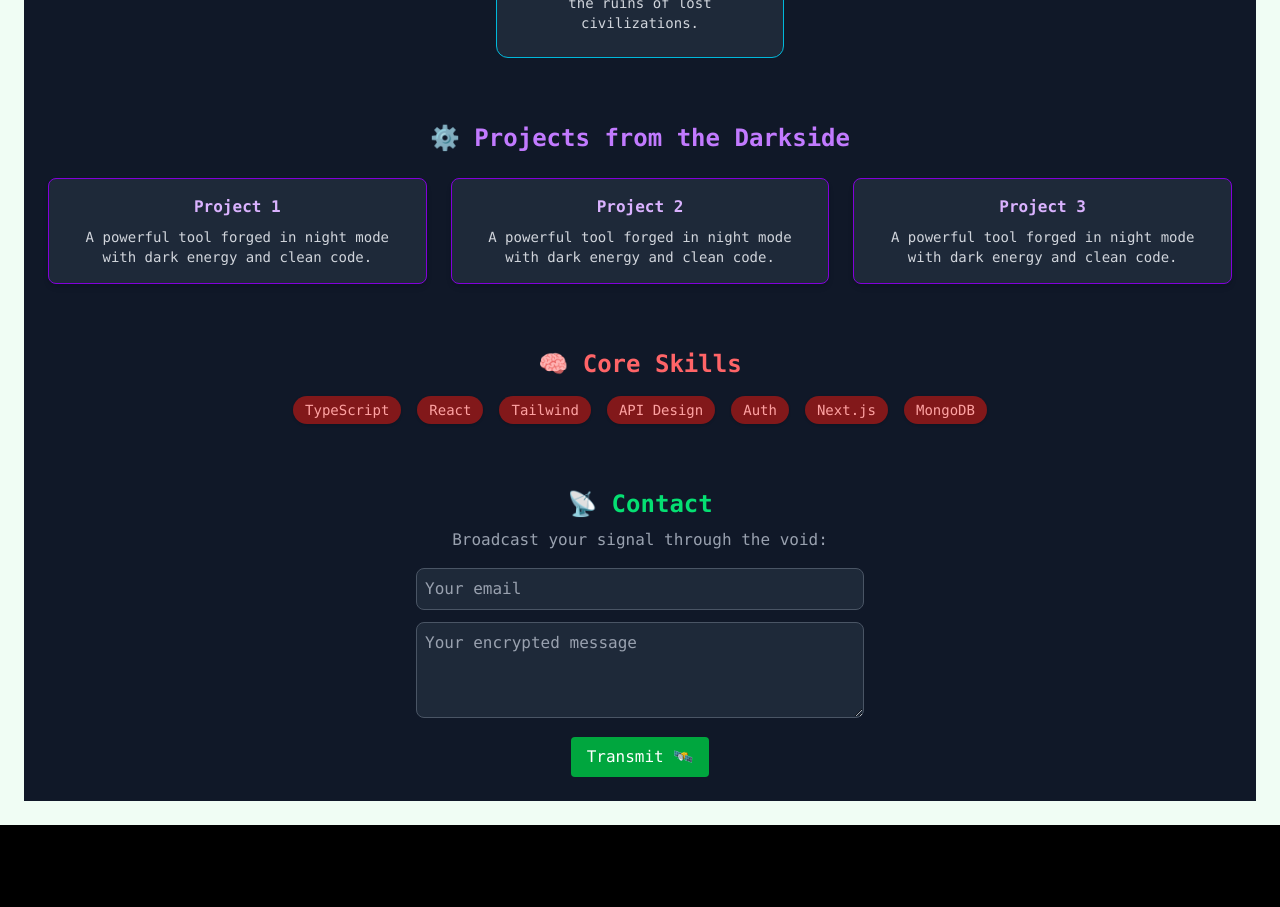
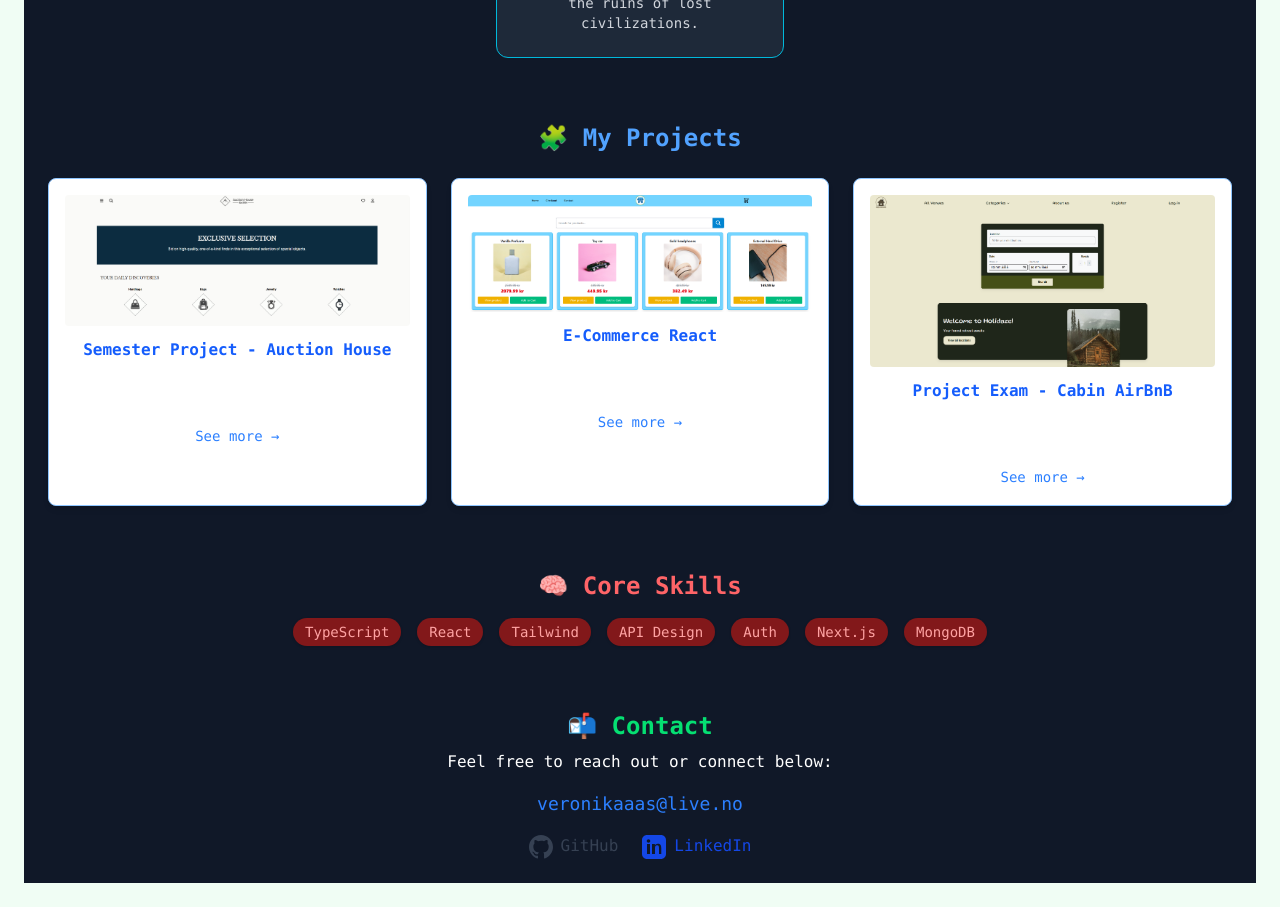
Before and after one commit to VeronikaAas/VeronikaAas, a React (Vite) app in the folder my-portfolio/: page /two in a window 1280 px wide. Shown: the part 440-1347 px from the top of the page. Before the commit the page ends 1265 px from the top, so only its background shows below. Built offline with nearby package versions, Linux system fonts and the light colour scheme.

Commit message:
feat: add react link

```diff
--- a/my-portfolio/src/pages/TwoHome.jsx
+++ b/my-portfolio/src/pages/TwoHome.jsx
@@ -1,5 +1,6 @@
 import { useState } from 'react';
 import { useLocation } from 'react-router-dom';
+import { Link } from 'react-router-dom';
 
 const characters = [
 	{
@@ -69,14 +70,44 @@ export default function TwoHome() {
 
 			{/* Projects */}
 			<section className="text-center">
-				<h2 className="text-2xl font-bold text-purple-400 mb-6">⚙️ Projects from the Darkside</h2>
+				<h2 className="text-2xl font-bold text-blue-400 mb-6">🧩 My Projects</h2>
 				<div className="grid md:grid-cols-3 gap-6">
-					{[1, 2, 3].map((i) => (
-						<div key={i} className="bg-gray-800 rounded-lg p-4 shadow-md border border-purple-700">
-							<h3 className="text-purple-300 font-semibold mb-2">Project {i}</h3>
-							<p className="text-sm text-gray-300">
-								A powerful tool forged in night mode with dark energy and clean code.
-							</p>
+					{[
+						{
+							id: 1,
+							title: 'Semester Project - Auction House',
+							img: '/projects/auction-house.png',
+							description: 'An enchanting e-commerce app built with React and Tailwind.',
+							link: '/two/projects/DarkAuction',
+						},
+						{
+							id: 2,
+							title: 'E-Commerce React',
+							img: '/projects/react.png',
+							description: 'A whimsical blog for celestial thoughts and dev logs.',
+							link: '/two/projects/DarkReact',
+						},
+						{
+							id: 3,
+							title: 'Project Exam - Cabin AirBnB',
+							img: '/projects/fireside.png',
+							description: 'Track and manage your pet companions like a true RPG hero.',
+							link: '/two/projects/DarkFireside',
+						},
+					].map((project) => (
+						<div key={project.id} className="bg-white rounded-lg p-4 shadow-md border border-blue-300">
+							<Link to={project.link}>
+								<img
+									src={project.img}
+									alt={project.title}
+									className="rounded mb-3 cursor-pointer hover:opacity-90 transition"
+								/>
+							</Link>
+							<h3 className="text-blue-600 font-semibold mb-2">{project.title}</h3>
+							<p className="text-sm mb-2">{project.description}</p>
+							<Link to={project.link} className="inline-block mt-2 text-sm text-blue-500 hover:underline">
+								See more →
+							</Link>
 						</div>
 					))}
 				</div>
@@ -96,22 +127,50 @@ export default function TwoHome() {
 
 			{/* Contact */}
 			<section className="text-center">
-				<h2 className="text-2xl font-bold text-green-400 mb-2">📡 Contact</h2>
-				<p className="mb-4 text-gray-400">Broadcast your signal through the void:</p>
-				<form className="max-w-md mx-auto space-y-3">
-					<input
-						type="email"
-						placeholder="Your email"
-						className="w-full p-2 bg-gray-800 border border-gray-600 rounded-lg text-white placeholder-gray-400"
-					/>
-					<textarea
-						placeholder="Your encrypted message"
-						className="w-full p-2 bg-gray-800 border border-gray-600 rounded-lg h-24 text-white placeholder-gray-400"
-					></textarea>
-					<button type="submit" className="bg-green-600 text-white px-4 py-2 rounded hover:bg-green-700 transition">
-						Transmit 🛰️
-					</button>
-				</form>
+				<h2 className="text-2xl font-bold text-green-400 mb-2">📬 Contact</h2>
+				<p className="mb-4">Feel free to reach out or connect below:</p>
+
+				<p className="text-lg">
+					<a href="mailto:veronikaaas@live.no" className="text-blue-500 hover:underline">
+						veronikaaas@live.no
+					</a>
+				</p>
+
+				<div className="flex justify-center gap-6 mt-4">
+					<a
+						href="https://github.com/VeronikaAas"
+						target="_blank"
+						rel="noopener noreferrer"
+						className="text-gray-700 hover:text-black transition"
+					>
+						<svg className="w-6 h-6 inline-block" fill="currentColor" viewBox="0 0 24 24">
+							<path
+								fillRule="evenodd"
+								d="M12 0C5.37 0 0 5.37 0 12c0 5.3 3.438 9.8 8.205 11.385.6.11.82-.26.82-.577v-2.172c-3.338.726-4.033-1.416-4.033-1.416-.546-1.385-1.333-1.755-1.333-1.755-1.09-.745.083-.73.083-.73 1.205.085 1.84 1.24 1.84 1.24 1.07 1.834 2.805 1.304 3.49.997.108-.775.42-1.305.76-1.605-2.665-.3-5.466-1.333-5.466-5.93 0-1.31.468-2.38 1.236-3.22-.124-.303-.536-1.523.118-3.176 0 0 1.008-.322 3.3 1.23a11.5 11.5 0 0 1 3-.404c1.02.004 2.047.138 3 .404 2.29-1.552 3.297-1.23 3.297-1.23.656 1.653.244 2.873.12 3.176.77.84 1.236 1.91 1.236 3.22 0 4.61-2.805 5.625-5.475 5.92.432.373.816 1.103.816 2.222v3.293c0 .32.216.694.825.576C20.565 21.795 24 17.295 24 12c0-6.63-5.37-12-12-12z"
+							/>
+						</svg>
+						<span className="ml-2">GitHub</span>
+					</a>
+
+					<a
+						href="https://www.linkedin.com/in/veronika-aas-3b138a131/"
+						target="_blank"
+						rel="noopener noreferrer"
+						className="text-blue-700 hover:text-blue-900 transition"
+					>
+						<svg className="w-6 h-6 inline-block" fill="currentColor" viewBox="0 0 24 24">
+							<path
+								d="M19 0h-14c-2.76 0-5 2.24-5 5v14c0 2.76 2.24 5 5 5h14c2.76
+          0 5-2.24 5-5v-14c0-2.76-2.24-5-5-5zm-11 19h-3v-10h3v10zm-1.5-11.3c-.97
+          0-1.75-.79-1.75-1.75s.78-1.75 1.75-1.75 1.75.79 1.75 1.75-.78
+          1.75-1.75 1.75zm13.5 11.3h-3v-5.6c0-1.33-.03-3.04-1.85-3.04-1.86
+          0-2.15 1.45-2.15 2.94v5.7h-3v-10h2.89v1.36h.04c.4-.75 1.36-1.54
+          2.8-1.54 3 0 3.55 1.98 3.55 4.56v5.62z"
+							/>
+						</svg>
+						<span className="ml-2">LinkedIn</span>
+					</a>
+				</div>
 			</section>
 		</div>
 	);
```
